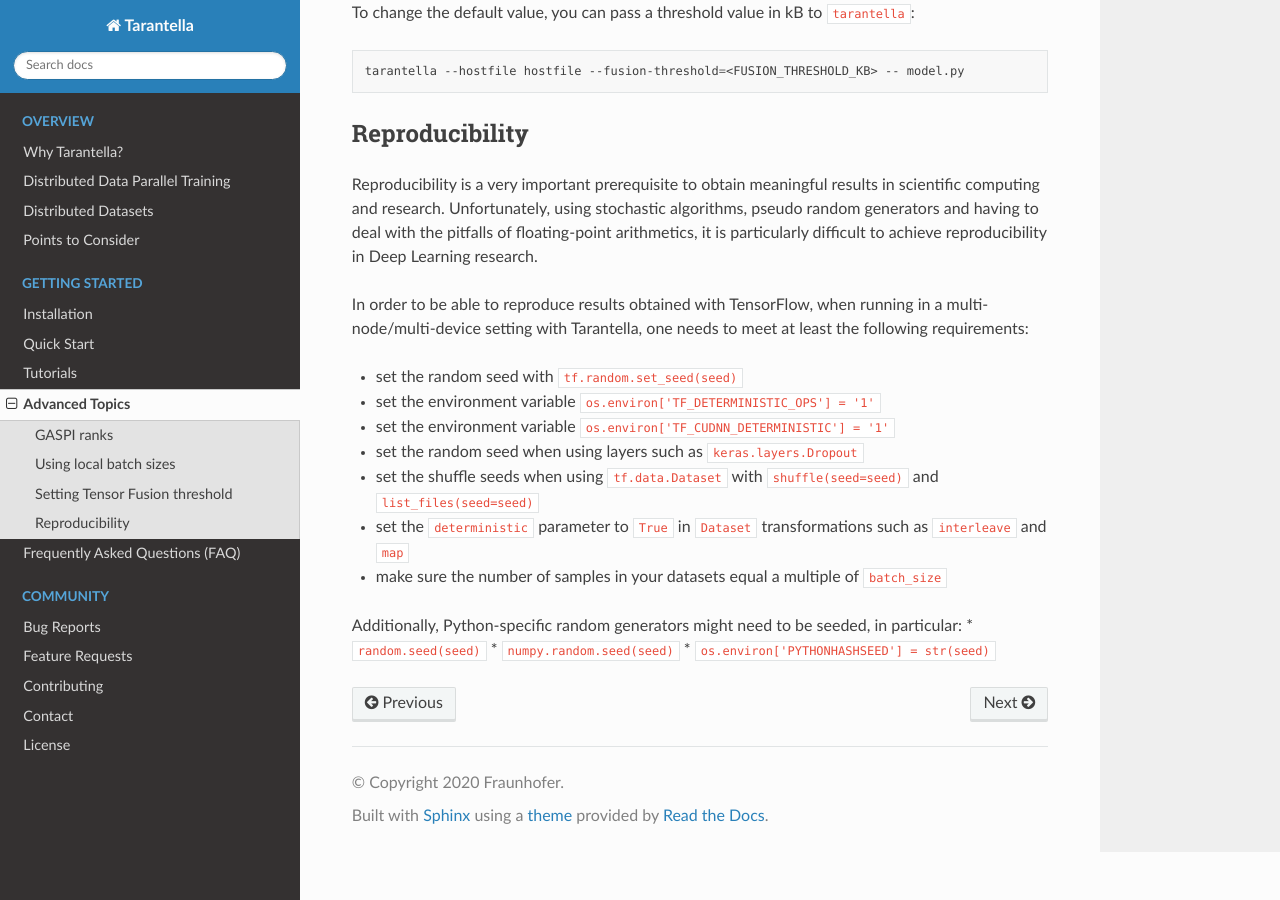
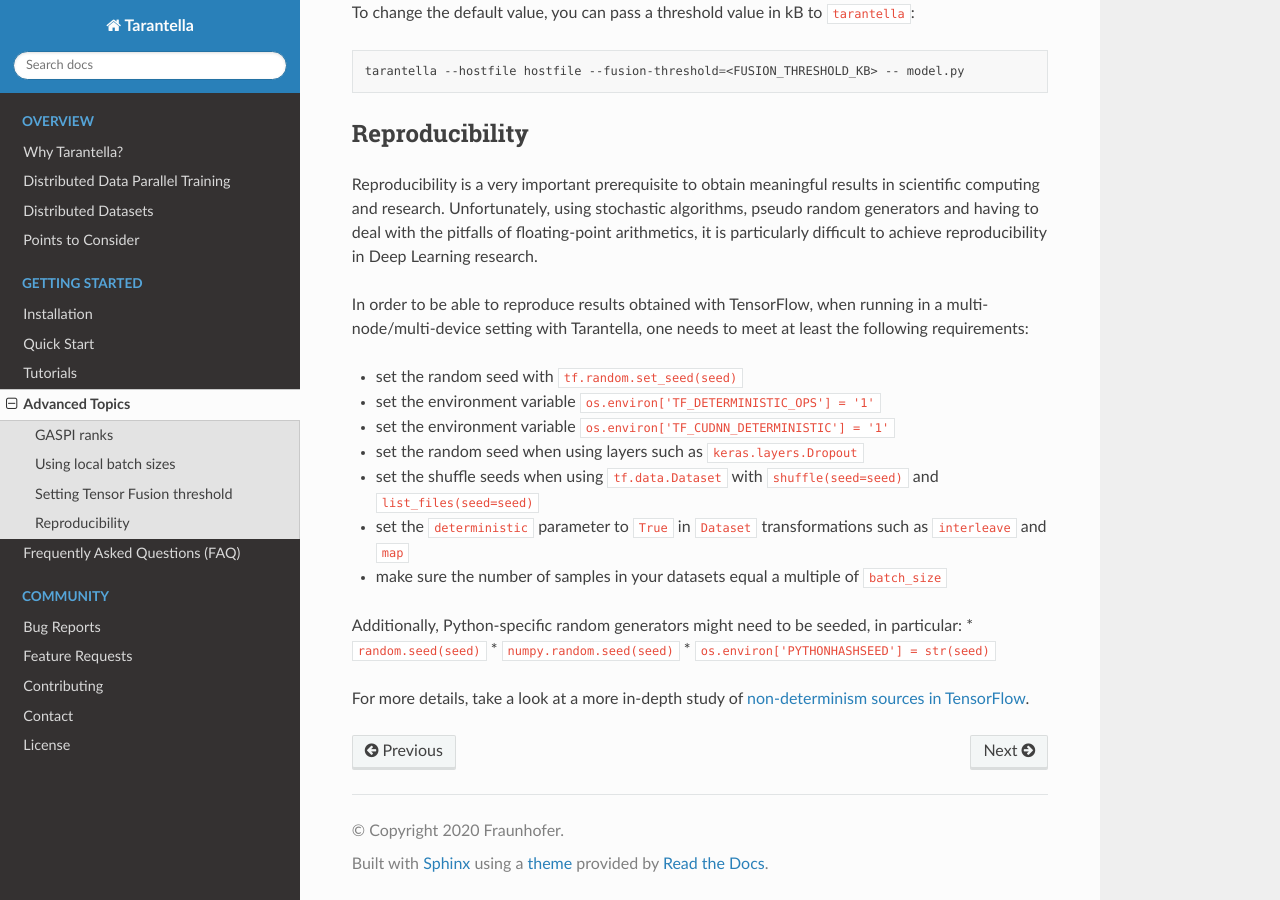
Before and after one commit to cc-hpc-itwm/tarantella, a Sphinx documentation site: the page built from docs/source/advanced_topics.rst, in a window 1280 px wide and 900 px high, scrolled down 2324 px. Built offline with Sphinx 7.4.7 and the Read the Docs theme 2.0.0, drawn with Linux system fonts in a browser that asks for light colours.

Commit message:
Docs: Advanced topics: add link to repo regarding reproducibility in TF

```diff
--- a/docs/source/advanced_topics.rst
+++ b/docs/source/advanced_topics.rst
@@ -146,3 +146,6 @@ Additionally, Python-specific random generators might need to be seeded, in part
 * ``random.seed(seed)``
 * ``numpy.random.seed(seed)``
 * ``os.environ['PYTHONHASHSEED'] = str(seed)``
+
+For more details, take a look at a more in-depth study of
+`non-determinism sources in TensorFlow <https://github.com/NVIDIA/framework-determinism>`_.
```
